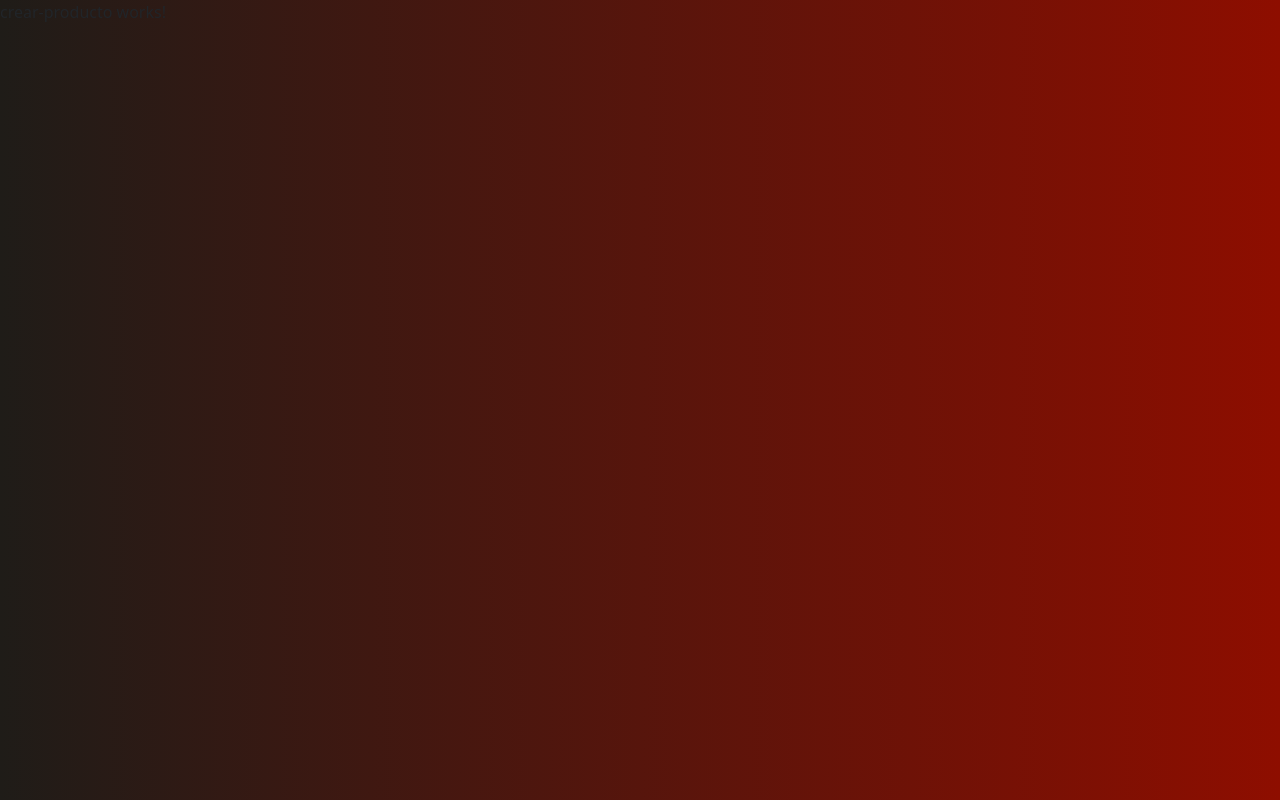
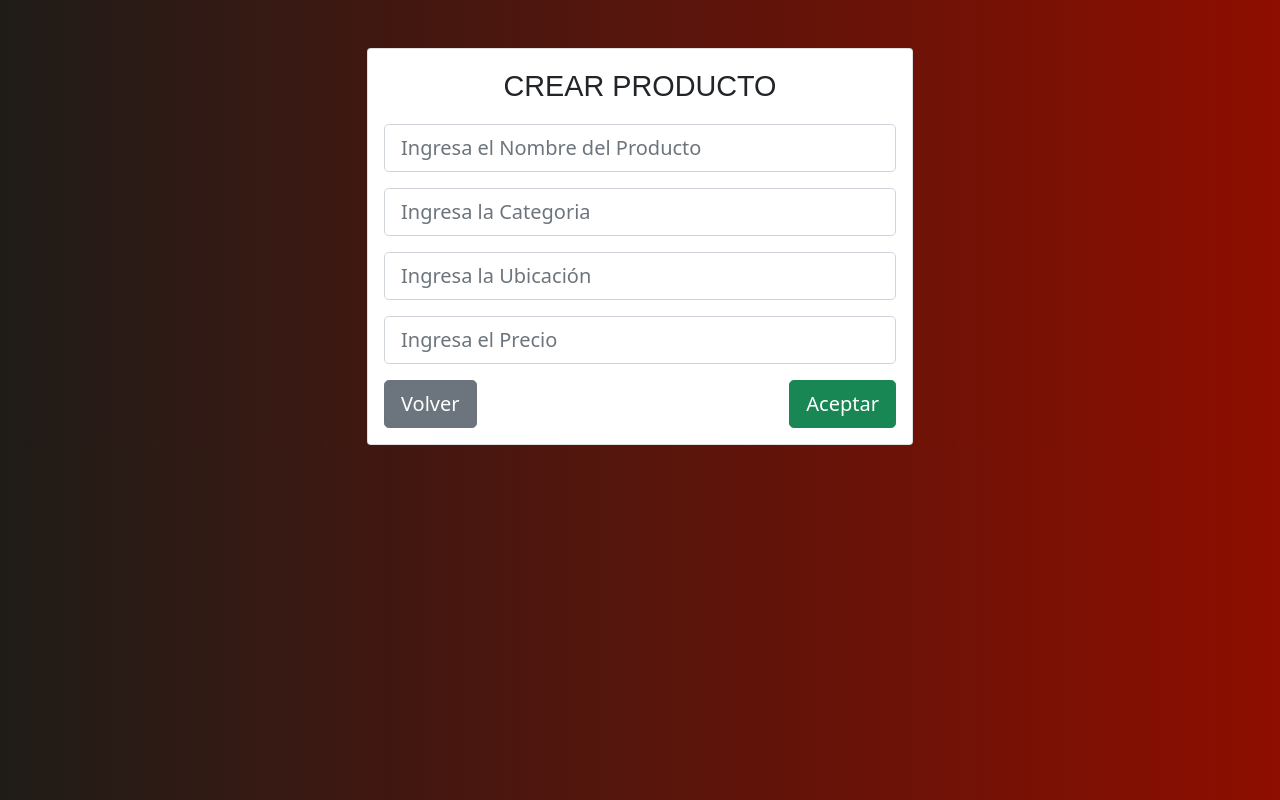
Before and after one commit to alejahndro02/crud, an Angular app in the folder cliente/: page /crear-producto in a window 1280 px wide. Built offline with nearby package versions, Linux system fonts and the light colour scheme.

Commit message:
Se creo la estructura del componente ademas de que se agrego por medio del routerLink se direcciona el boton volver al componente raiz

```diff
--- a/cliente/src/app/components/crear-producto/crear-producto.component.html
+++ b/cliente/src/app/components/crear-producto/crear-producto.component.html
@@ -1 +1,29 @@
-<p>crear-producto works!</p>
+<div class="container mt-5">
+    <div class="row">
+        <div class="col-lg-6 offset-3">
+            <div class="card">
+                <div class="card-body text-center">
+                    <span class="titulo">CREAR PRODUCTO</span>
+                    <form class="mt-3">
+                        <div class="mb-3">
+                            <input type="text" class="form-control form-control-lg" placeholder="Ingresa el Nombre del Producto">
+                        </div>
+                        <div class="mb-3">
+                            <input type="text" class="form-control form-control-lg" placeholder="Ingresa la Categoria">
+                        </div>
+                        <div class="mb-3">
+                            <input type="text" class="form-control form-control-lg" placeholder="Ingresa la Ubicación">
+                        </div>
+                        <div class="mb-3">
+                            <input type="number" class="form-control form-control-lg" placeholder="Ingresa el Precio">
+                        </div>
+                        <div class="mt-3">
+                            <button class="btn btn-secondary btn-lg float-start" routerLink='/'>Volver</button>
+                            <button class="btn btn-success btn-lg float-end">Aceptar</button>
+                        </div>
+                    </form>
+                </div>
+            </div>
+        </div>
+    </div>
+</div>
```
